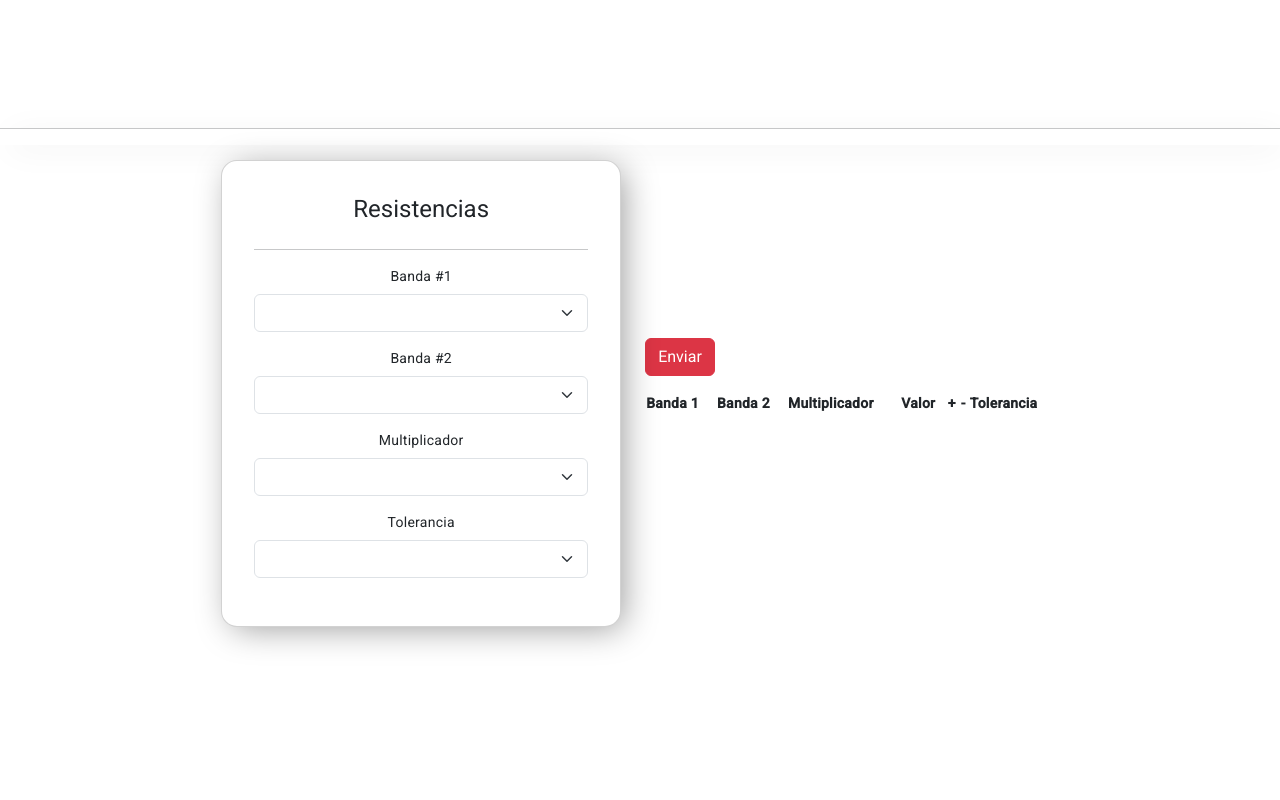
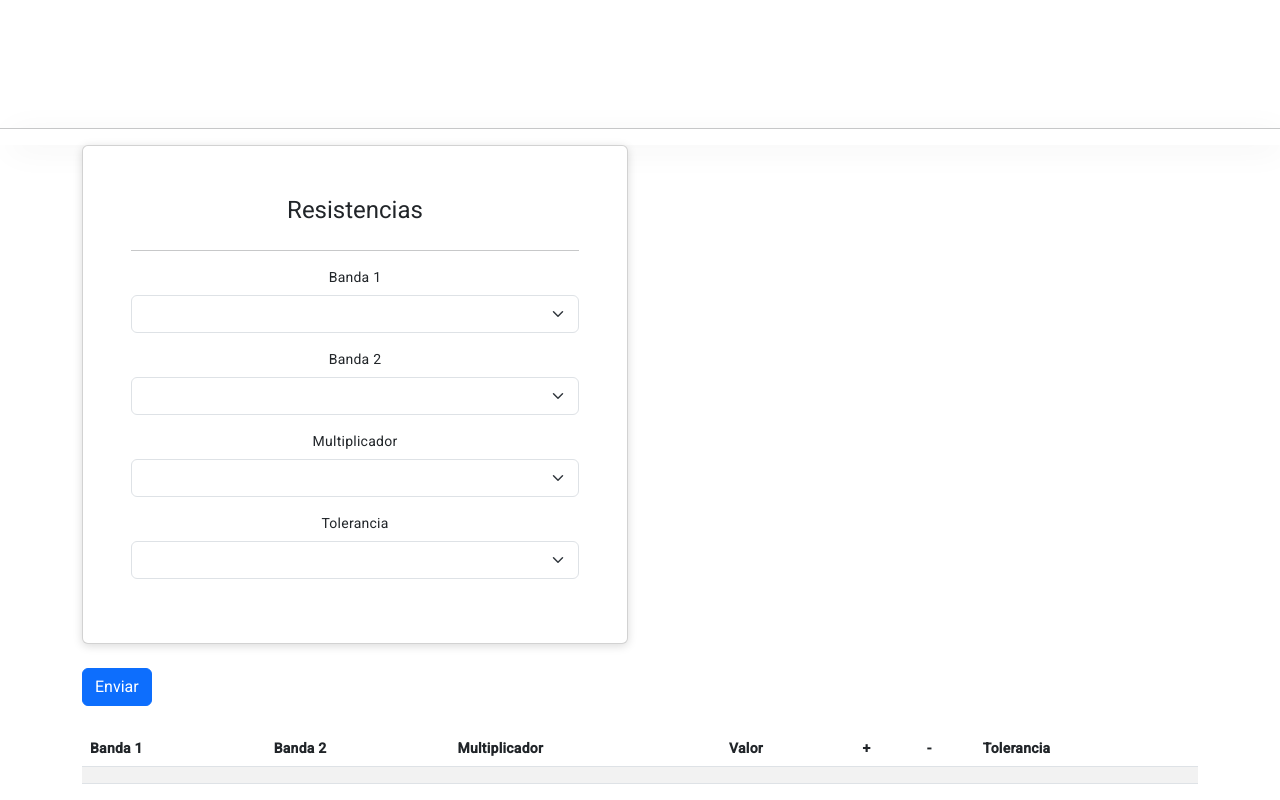
Before and after one commit to IDGS-901-19002280/practicas-angular, an Angular app: page / in a window 1280 px wide. Shown: the part 512-1312 px from the top of the page. Built offline with nearby package versions, Linux system fonts and the light colour scheme.

Commit message:
27/06/2023 JMA

```diff
--- a/src/app/distancia/distancia.component.css
+++ b/src/app/distancia/distancia.component.css
@@ -8,6 +8,7 @@
   margin-top: 10px;
   font-weight: bold;
   font-size: 20px;
+  text-align-last: center;
 }
 
 p{
--- a/src/app/resistencias/resistencias.component.css
+++ b/src/app/resistencias/resistencias.component.css
@@ -1,14 +1,31 @@
-.my-content{
-    width: 100%; height: 48vh; display: flex; align-items: center; justify-content: center;
-    padding-top: 7rem;
+.my-content {
+  width: 100%;
+  height: 100vh;
+  display: flex;
+  align-items: center;
+  justify-content: center;
+  padding-top: 5rem;
 }
 
-.card{
-    background-color: white;
-    min-width: 50vh;
-    min-height: 75%;
-    text-align: center;
-    border-radius: 1rem;
-    padding: 1rem;
-    box-shadow: 6px 5px 34px -4px rgba(0,0,0,0.4);
+.card {
+  background-color: white;
+  height: auto;
+  text-align: center;
+  padding: 2rem;
+  box-shadow: 0px 2px 10px rgba(0, 0, 0, 0.15);
+  display: flex;
 }
+
+p{
+  text-align: justify !important;
+  font-size: 45px;
+}
+h2{
+  text-align: justify !important;
+  font-size: 35px;
+  display: contents;
+}
+h4{
+  text-align: justify !important;
+  font-size: 45px;
+}
--- a/src/app/resistencias/resistencias.component.html
+++ b/src/app/resistencias/resistencias.component.html
@@ -1,63 +1,68 @@
-<div class="my-content">
+<div class="container">
   <div class="row">
-    <div class="col">
+    <div class="col-lg-6">
       <div class="card">
         <div class="card-body">
-          <h1 class="mb-4">Resistencias</h1>
+          <b><h1 class="mb-4">Resistencias</h1></b>
           <hr>
 
           <div class="mb-3">
-            <label for="select1" class="form-label">Banda #1</label>
+            <label for="select1" class="form-label">Banda 1</label>
             <select id="select1" class="form-select" [(ngModel)]="banda1">
-              <option *ngFor="let color of for_Colors" [style.background-color]="color.hex" [style.color] = "color.text" [value] = "color.band_value">{{ color.color }}</option>
+              <option *ngFor="let color of for_Colors" [style.background-color]="color.hex" [style.color]="color.text" [value]="color.band_value">{{ color.color }}</option>
             </select>
           </div>
 
           <div class="mb-3">
-            <label for="select2" class="form-label">Banda #2</label>
+            <label for="select2" class="form-label">Banda 2</label>
             <select id="select2" class="form-select" [(ngModel)]="banda2">
-              <option *ngFor="let color of for_Colors" [style.background-color]="color.hex" [style.color] = "color.text" [value] = "color.band_value">{{ color.color }}</option>
+              <option *ngFor="let color of for_Colors" [style.background-color]="color.hex" [style.color]="color.text" [value]="color.band_value">{{ color.color }}</option>
             </select>
           </div>
 
           <div class="mb-3">
             <label for="select3" class="form-label">Multiplicador</label>
             <select id="select3" class="form-select" [(ngModel)]="multi">
-              <option *ngFor="let color of for_Colors" [style.background-color]="color.hex" [style.color] = "color.text" [value] = "color.multiplicator">{{ color.color }}</option>
+              <option *ngFor="let color of for_Colors" [style.background-color]="color.hex" [style.color]="color.text" [value]="color.multiplicator">{{ color.color }}</option>
             </select>
           </div>
 
           <div class="mb-3">
-            <label for="select3" class="form-label">Tolerancia</label>
-            <select id="select3" class="form-select" [(ngModel)]="resis">
-              <option *ngFor="let resis of for_Resistencias" [style.background-color]="resis.hex" [style.color] = "resis.text" [value] = "resis.tolerancia">{{ resis.color }}</option>
+            <label for="select4" class="form-label">Tolerancia</label>
+            <select id="select4" class="form-select" [(ngModel)]="resis">
+              <option *ngFor="let resis of for_Resistencias" [style.background-color]="resis.hex" [style.color]="resis.text" [value]="resis.tolerancia">{{ resis.color }}</option>
             </select>
           </div>
         </div>
       </div>
     </div>
-    <div class="col">
+    <div class="col-lg-6">
       <!-- Agrega aquí los elementos adicionales que desees -->
     </div>
   </div>
 
-  <div class="row">
-    <div class="mb-3">
-      <button class="btn btn-danger" (click)="calcular()">Enviar</button>
+  <div class="row mt-4">
+    <div class="col">
+      <button class="btn btn-primary" (click)="calcular()">Enviar</button>
+    </div>
   </div>
 
-    <div class="mb-3">
-      <table class="table">
+  <div class="row mt-4">
+    <div class="col">
+      <table class="table table-striped">
         <thead class="thead-dark">
-          <th class="col">Banda 1</th>
-          <th class="col">Banda 2</th>
-          <th class="col">Multiplicador</th>
-          <th class="col">Valor</th>
-          <th class="col">+</th>
-          <th class="col">-</th>
-          <th class="col">Tolerancia</th>
+          <tr>
+            <th scope="col">Banda 1</th>
+            <th scope="col">Banda 2</th>
+            <th scope="col">Multiplicador</th>
+            <th scope="col">Valor</th>
+            <th scope="col">+</th>
+            <th scope="col">-</th>
+            <th scope="col">Tolerancia</th>
+          </tr>
         </thead>
         <tbody>
+          <tr>
             <td [style.background-color]="get_Band_Color(banda1, true)" [style.color]="get_Band_Color(banda1)">{{banda1}}</td>
             <td [style.background-color]="get_Band_Color(banda2, true)" [style.color]="get_Band_Color(banda2)">{{banda2}}</td>
             <td [style.background-color]="get_Band_Color(multi, true)" [style.color]="get_Band_Color(multi)">{{multi}}</td>
@@ -65,6 +70,7 @@
             <td>{{valmen}}</td>
             <td>{{valmax}}</td>
             <td [style.background-color]="get_Resis_Color(resis, true)" [style.color]="get_Resis_Color(resis)">{{resis}}</td>
+          </tr>
         </tbody>
       </table>
     </div>
```
Lines whose indentation alone changed are shown as unchanged.
